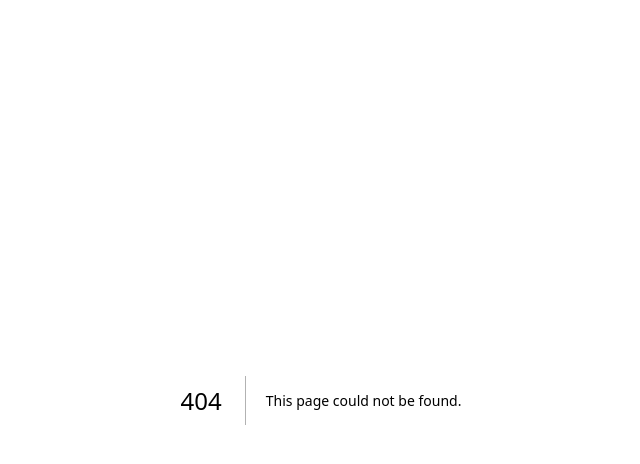
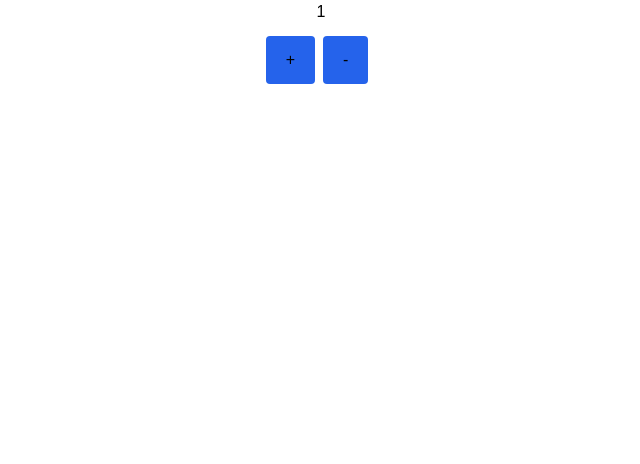
Before and after one commit to BaljotN/cprg306-assignments, a Next.js app: page /week-4 in a window 1280 px wide. Before the commit this address had no page. Shown: the top 464 px of the page, without its empty margins (319-959 px from the left). Built offline with nearby package versions, Linux system fonts and the light colour scheme.

Commit message:
Week 4 Assignment

```diff
--- a/app/page.js
+++ b/app/page.js
@@ -31,6 +31,13 @@ let linkStyles = "underling text-cyan-600 hover:text-cyan-300"
         <li>
           <Link href={"./week-4/advanced-counter"} className={linkStyles}>Link to week-4 advanced counter</Link>
         </li>
+        <li>
+          <Link href={"./week-4/"} className={linkStyles}>Link to week-4 Assignment</Link>
+        </li>
+        <li>
+          <Link href={"./week-5"} className={linkStyles}>Link to week-5 Managed List</Link>
+        </li>
+
       </ul>
     </main>
   );
--- /dev/null
+++ b/app/week-4/new-item.js
@@ -0,0 +1,45 @@
+"use client"
+import {useState} from "react";
+
+export default function NewItem(){
+
+
+
+
+    const[quantity,setQuantity]=useState(1);
+    const[iBtnDisable,setIBtnDisable]=useState(false);
+    const[dBtnDisable,setDBtnDisable]=useState(false);
+
+    const increment = () => {
+        if (quantity < 20) {
+            setQuantity(quantity + 1);
+            setIBtnDisable(quantity + 1 >= 20);
+            setDBtnDisable(false);
+        }
+    };
+
+    const decrement = () => {
+        if (quantity > 1) {
+            setQuantity(quantity - 1);
+            setDBtnDisable(quantity - 1 <= 1);
+            setIBtnDisable(false);
+        }
+    };
+
+    let buttonStyle = "bg-blue-600 rounded py-3 px-5 mt-3 mr-2 hover:bg-blue-400 disabled:bg-gray-400"
+
+    return(
+        <main className=
+        "m-auto bg-white text-black w-32 place-items-center text-center rounded-md">
+            <h1>{quantity}</h1>
+
+            <button onClick={increment}
+            disabled={iBtnDisable}
+            className={buttonStyle}>+</button>
+
+            <button onClick={decrement}
+            disabled={dBtnDisable}
+            className={buttonStyle}>-</button>
+        </main>
+    );
+}
--- /dev/null
+++ b/app/week-4/page.js
@@ -0,0 +1,10 @@
+import NewItem from "./new-item";
+export default function Page(){
+
+
+    return(
+        <main>
+          <NewItem/>
+        </main>
+    );
+}
```
